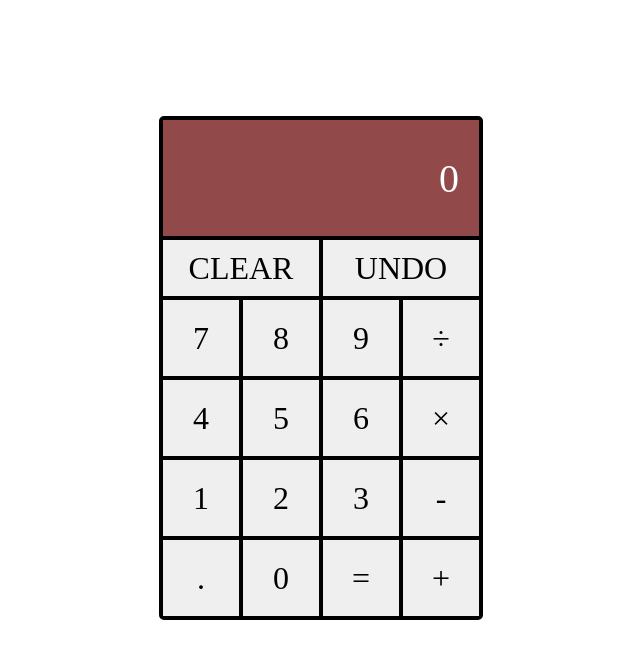
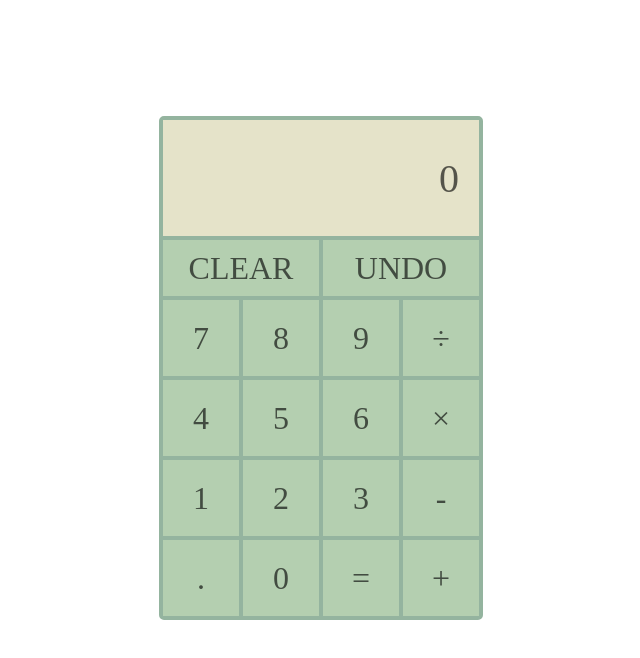
Before and after one commit to LedaThemis/odin-calculator, a plain HTML site: page index.html in a window 1280 px wide. Shown: the whole page, without its empty margins (319-959 px from the left). Drawn offline with Linux system fonts and the light colour scheme; a web font is replaced by a local one.

Commit message:
change colors

```diff
--- a/styles.css
+++ b/styles.css
@@ -1,3 +1,10 @@
+:root {
+  --main-color: #e5e3c9;
+  --secondary-color: #b4cfb0;
+  --other-color: #94b49f;
+  --text-color: #000000a1;
+}
+
 body {
   display: grid;
   place-items: center;
@@ -19,14 +26,21 @@ body {
   width: 320px;
   height: 500px;
 
-  border: 2px solid black;
+  border: 2px solid var(--other-color);
   border-radius: 5px;
+}
+
+.operation {
+  background-color: var(--secondary-color);
 }
 
 .button,
 .button-big {
   border: none;
-  border: 2px solid black;
+
+  color: var(--text-color);
+  background-color: var(--secondary-color);
+  border: 2px solid var(--other-color);
 }
 
 .button-big {
@@ -51,9 +65,9 @@ body {
   width: 320px;
   height: 120px;
 
-  background-color: rgb(146, 73, 73);
-  color: white;
-  border: 2px solid black;
+  background-color: var(--main-color);
+  color: var(--text-color);
+  border: 2px solid var(--other-color);
 
   display: flex;
   justify-content: flex-end;
```
